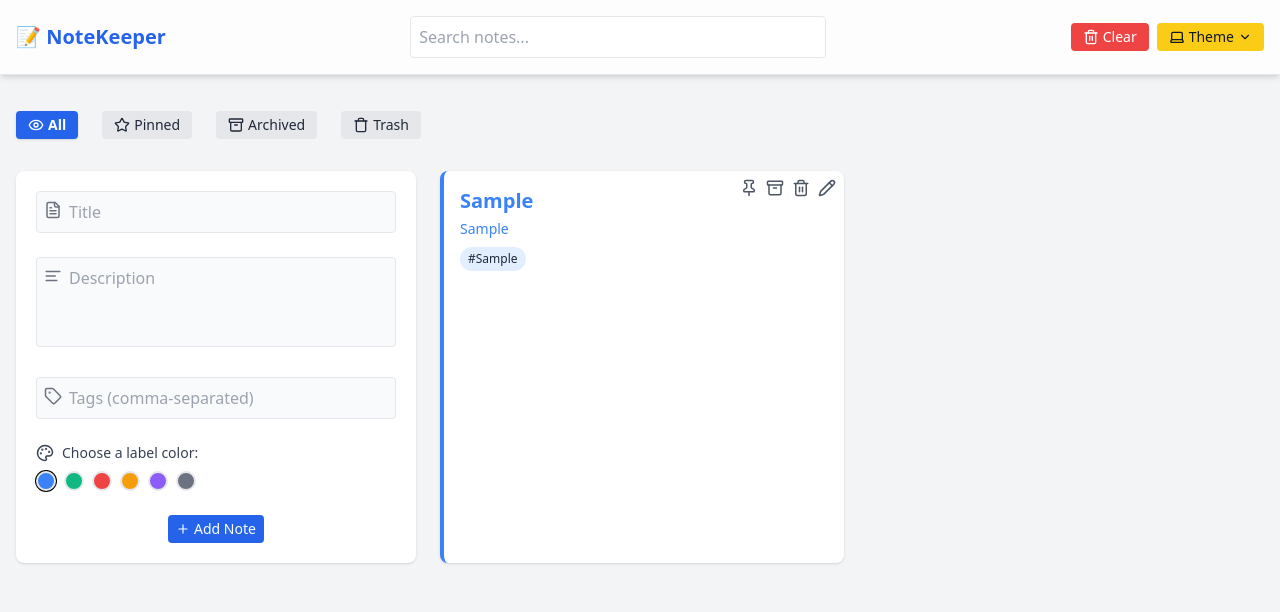
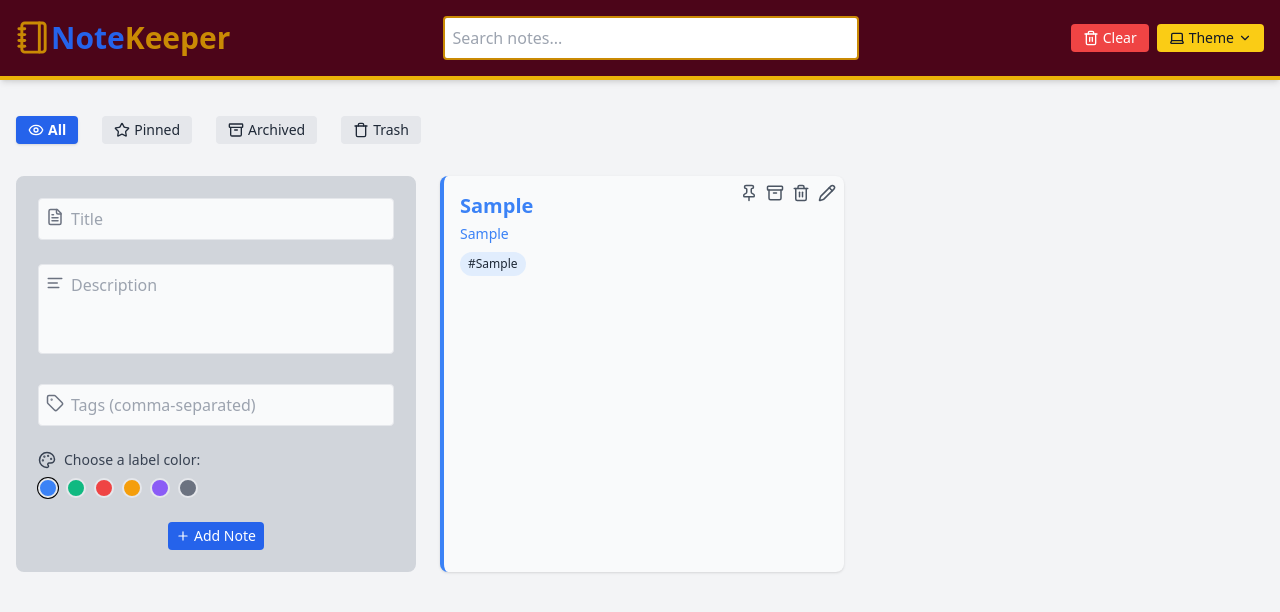
Before and after one commit to loganathanramsaran/Notes_Apk, a React (Vite) app: page / in a window 1280 px wide. Both pictures are taken after typing "Sample", "Sample", "Sample" into the empty fields and a click on the button "Add Note". Shown: the top 612 px of the page. Built offline with nearby package versions, Linux system fonts and the light colour scheme.

Commit message:
add colors and fix styling

```diff
--- a/src/App.jsx
+++ b/src/App.jsx
@@ -1,7 +1,6 @@
 import React, { useEffect, useState } from "react";
 import NoteForm from "./components/NoteForm";
 import NoteCard from "./components/NoteCard";
-import SearchBar from "./components/SearchBar"; // Optional, now replaced by Header's search
 import Header from "./components/Header";
 import { Eye, Star, Archive, Trash } from "lucide-react";
 
--- a/src/components/Header.jsx
+++ b/src/components/Header.jsx
@@ -1,5 +1,4 @@
-// Header.jsx
-import { Trash2, Moon, Sun, Laptop, ChevronDown } from "lucide-react";
+import { Trash2, Moon, Sun, Laptop, ChevronDown, Notebook } from "lucide-react";
 import { useState, useEffect } from "react";
 
 function Header({ dark, setDark, clearNotes, search, setSearch }) {
@@ -26,10 +25,11 @@ function Header({ dark, setDark, clearNotes, search, setSearch }) {
   }, [theme]);
 
   return (
-    <div className="sticky top-0 z-50 backdrop-blur-md bg-white/80 dark:bg-gray-900/80 shadow-md border-b border-gray-200 dark:border-gray-700">
+    <div className="sticky top-0 z-50 backdrop-blur-md bg-rose-950 dark:bg-gray-900/80 shadow-md border-b-4 border-yellow-500 dark:border-b-2">
       <div className="max-w-7xl mx-auto p-4 flex flex-col md:flex-row gap-4 justify-between items-center">
-        <h1 className="text-xl font-bold text-blue-600 dark:text-white">
-          📝 NoteKeeper
+        <h1 className="flex text-3xl font-bold text-blue-600 dark:text-white">
+          <Notebook className="text-yellow-600" size={35}/>
+          Note<span className="text-yellow-600">Keeper</span>
         </h1>
 
         <div className="w-full md:w-1/3">
@@ -38,7 +38,7 @@ function Header({ dark, setDark, clearNotes, search, setSearch }) {
             placeholder="Search notes..."
             value={search}
             onChange={(e) => setSearch(e.target.value)}
-            className="w-full p-2 rounded border bg-white dark:bg-gray-800 text-gray-800 dark:text-white"
+            className="w-full p-2 rounded border-2 border-yellow-600 bg-white dark:bg-gray-800 text-gray-800 dark:text-white"
           />
         </div>
 
@@ -47,7 +47,7 @@ function Header({ dark, setDark, clearNotes, search, setSearch }) {
             onClick={() => {
               if (
                 confirm(
-                  "🧹 Are you sure you want to clear ALL notes? This cannot be undone."
+                  "Are you sure you want to clear ALL notes? "
                 )
               ) {
                 clearNotes();
--- a/src/components/NoteCard.jsx
+++ b/src/components/NoteCard.jsx
@@ -32,7 +32,7 @@ function NoteCard({ note, updateNote, setEditingNote }) {
 
   return (
     <div
-      className={`relative border-l-4 p-4 rounded-lg shadow bg-white dark:bg-gray-800 transition-all duration-300 ease-in-out ${colorStyle}`}
+      className={`relative border-l-4 p-4 rounded-lg shadow bg-gray-50 dark:bg-gray-800 transition-all duration-300 ease-in-out ${colorStyle}`}
     >
       <div className="absolute top-2 right-2 flex gap-2">
         {!note.trashed ? (
--- a/src/components/NoteForm.jsx
+++ b/src/components/NoteForm.jsx
@@ -50,7 +50,7 @@ function NoteForm({ saveNote, editingNote, setEditingNote }) {
   return (
     <form
       onSubmit={handleSubmit}
-      className="bg-white dark:bg-gray-800 p-5 rounded-lg shadow space-y-6 "
+      className="bg-gray-300 dark:bg-gray-800 p-5 rounded-lg space-y-6 border-2 border-gray-300 dark:border-yellow-400 "
     >
       {error && <div className="text-red-500 text-sm font-medium">{error}</div>}
       {success && (
--- a/src/components/SearchBar.jsx
+++ /dev/null
@@ -1,13 +0,0 @@
-function SearchBar({ search, setSearch }) {
-  return (
-    <input
-      type="text"
-      placeholder="Search notes..."
-      className="w-full p-2 mb-4 border border-gray-300 dark:border-gray-600 rounded-lg bg-white dark:bg-gray-700 text-gray-900 dark:text-white placeholder-gray-400 dark:placeholder-gray-500 focus:outline-none focus:ring-2 focus:ring-blue-500"
-      value={search}
-      onChange={(e) => setSearch(e.target.value)}
-    />
-  );
-}
-
-export default SearchBar;
```
